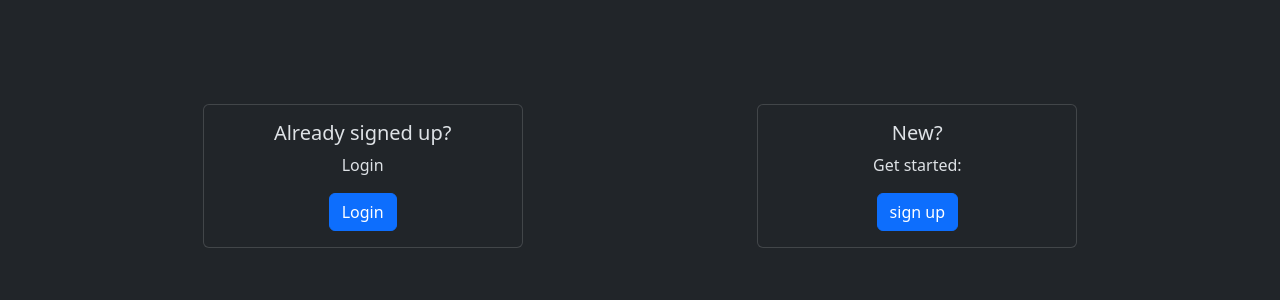
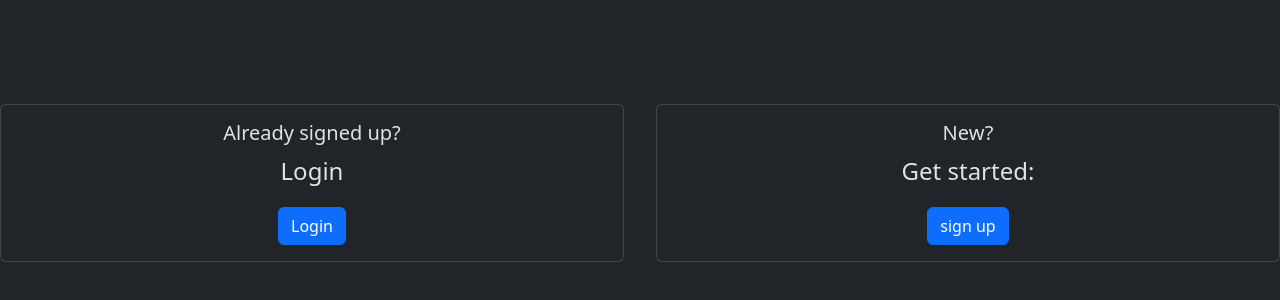
Before and after one commit to Apek3112004/AgriRental, a plain HTML site: page both.html in a window 1280 px wide. Shown: the part 88-388 px from the top of the page. Drawn offline with nearby package versions, Linux system fonts and the light colour scheme.

Commit message:
Update both.css

```diff
--- a/both.css
+++ b/both.css
@@ -23,7 +23,8 @@ body{
     justify-content: space-evenly;
 }
 .card{
+    font-size: 1.5rem;
     height: 200px;
-    width:25%;
+    width:65%;
     top:10%;
 }
```
